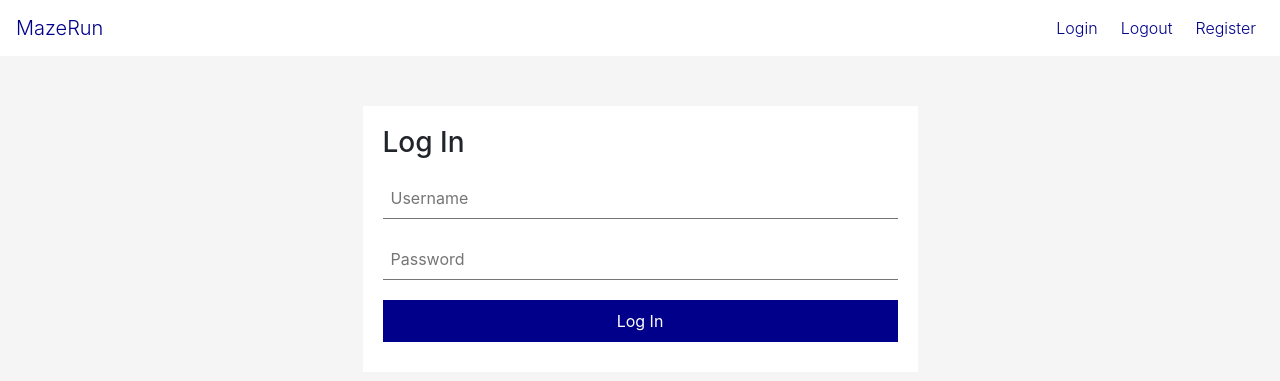
After one commit to PeterCwalina/PSAD, a Flask app: template MazeRun/templates/login.html in a window 1280 px wide. The commit adds this page. Shown: the top 381 px of the page. Run offline with Flask 2, Linux system fonts and the light colour scheme; the template is opened without the code that fills it, so the values that code supplies are empty; some libraries are stand-ins or nearby versions.

Commit message:
added login and register html

```diff
--- a/MazeRun/templates/base.html
+++ b/MazeRun/templates/base.html
@@ -7,6 +7,22 @@
 		<link rel="stylesheet" href="{{ url_for('static', filename='css/styles.css') }}" />
 	</head>
 	<body>
+		<nav class="navbar navbar-light navbar-expand-md" style="background-color: white">
+			<a style = "color: #00008B; font-weight: 300;" class="navbar-brand" href="/">MazeRun</a>
+			<div class="navbar-collapse collapse w-100 order-3 dual-collapse2">
+						<ul class="navbar-nav ml-auto">
+							<li class="nav-item">
+								<a style = "color: #00008B; font-weight: 300; padding-left: 15px;" class="nav-link" href="/login">Login</a>
+							</li>
+							<li class="nav-item">
+								<a style = "color: #00008B; font-weight: 300; padding-left: 15px;" class="nav-link" href="/logout">Logout</a>
+							</li>
+							<li class="nav-item">
+							 <a style = "color: #00008B; font-weight: 300; padding-left: 15px;" class="nav-link" href="/signup">Register</a>
+						  </li>
+						</ul>
+				</div>
+		</nav>
 		<div class = "container">
 			{% block content %} {% endblock %}
 		</div>
--- a/MazeRun/templates/home.html
+++ b/MazeRun/templates/home.html
@@ -6,7 +6,7 @@ Home
 <body>
     <h1>Pick a game from here</h1>
     <p>
-      <a style = "color: crimson; font-weight: 300;" href="{{ url_for('StartWiki') }}">Find the Bald Eagle in Wikipedia</a>
+      <a style = "color: #00008B; font-weight: 300;" href="{{ url_for('StartWiki') }}">Find the Bald Eagle in Wikipedia</a>
     </p>
 </body>
 {% endblock %}
--- /dev/null
+++ b/MazeRun/templates/login.html
@@ -0,0 +1,59 @@
+{% extends "base.html" %}
+
+{% block content %}
+
+    <form class="auth-form" action="/login" method="POST">
+        <h3>Log In</h3>
+        {% set msgs = get_flashed_messages() %}
+        {% for each in msgs %}
+        <p class="error">{{each}}</p>
+        {% endfor %}
+        <input name = "username" type = "text" placeholder="Username" />
+        <input name = "password" type = "password" placeholder="Password" />
+        <input type = "submit" name = "logI" value = "Log In" />
+    </form>
+
+
+    <style>
+        .auth-form {
+            margin: 50px auto;
+            width: 50%;
+            background-color: #fff;
+            padding: 20px
+        }
+
+        .auth-form input[type="text"], .auth-form input[type="password"] {
+            width: 100%;
+            padding: 8px;
+            margin: 10px auto 10px auto;
+            border-width: 0 0 1px 0
+        }
+
+        .auth-form input:focus {
+            outline: none;
+            border-color: #ccc
+        }
+
+        .auth-form input[type="submit"] {
+            width: 100%;
+            padding: 8px;
+            margin: 10px auto 10px auto;
+            background-color: #00008B;
+            border: 1px solid #00008B;
+            color: #fff;
+            -webkit-transition: all .35s;
+            -moz-transition: all .35s;
+            transition: all .35s;
+        }
+
+        .auth-form input[type="submit"]:hover {
+            background-color: #fff;
+            color: #00008B;
+        }
+
+        .error {
+            color: #00008B;
+        }
+    </style>
+
+{% endblock %}
--- a/doc/devlog.txt
+++ b/doc/devlog.txt
@@ -41,3 +41,7 @@ cwalinaP -- 2019-1-13 21:42
 --------------------------------------------------------------
 Created the wikipedia get to the bald eagle minigame and created the readme updated the design doc comes next
 ==============================================================
+cwalinaP -- 2019-1-14 17:45
+--------------------------------------------------------------
+Added html for login and signup pages
+==============================================================
```
Also changed, not shown: MazeRun/templates/signup.html (added, +60 -0 lines).
